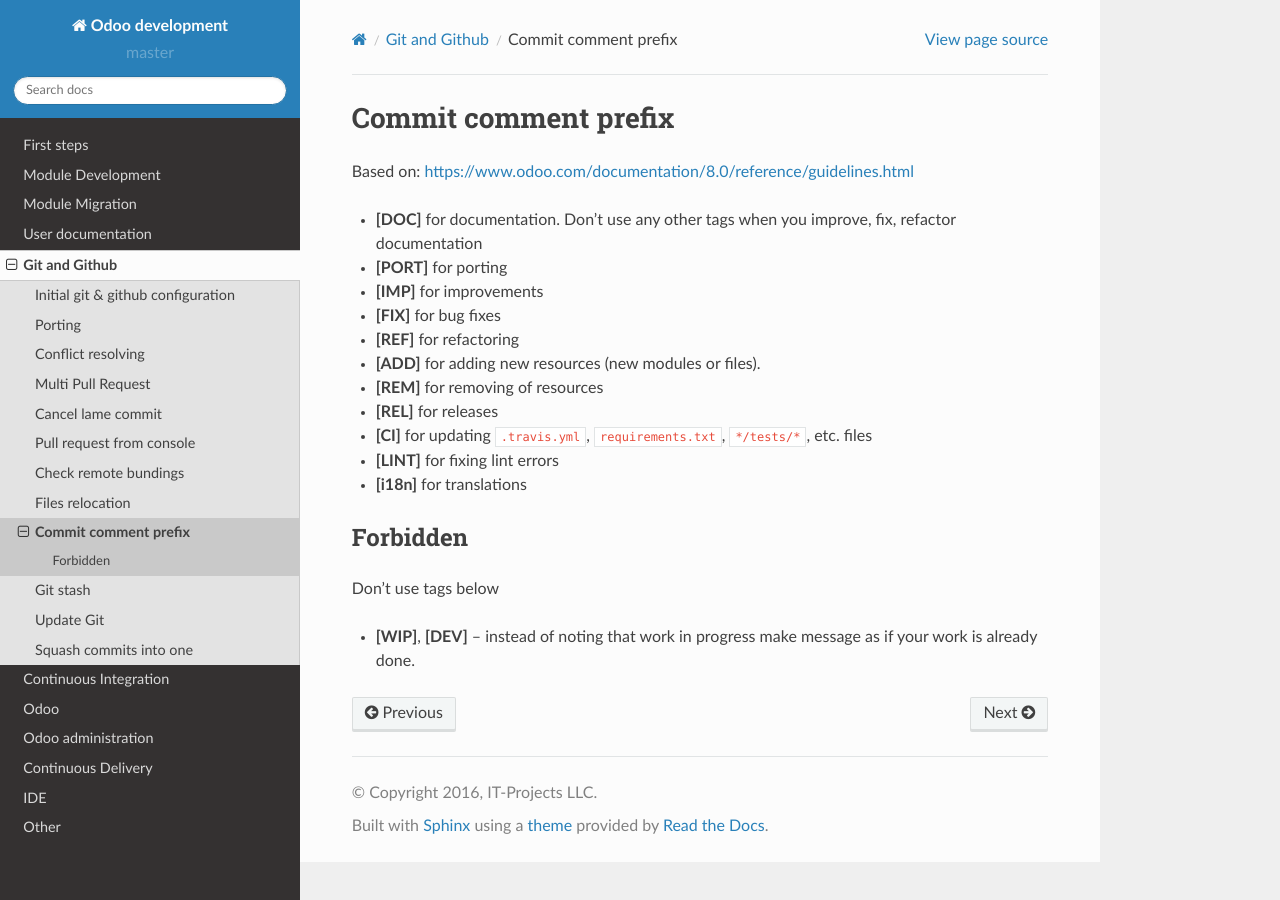
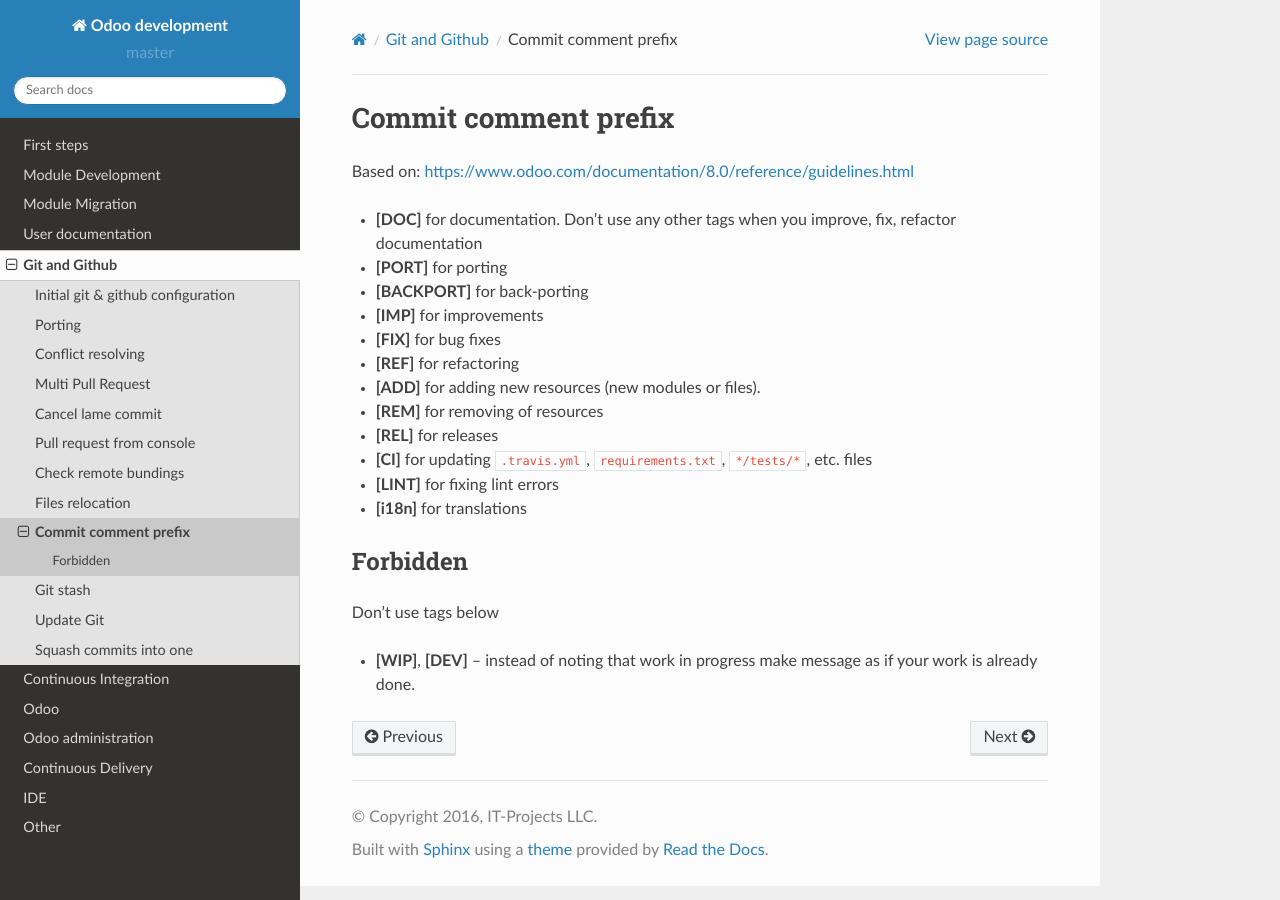
Before and after one commit to itpp-labs/odoo-development, a Sphinx documentation site: the page built from docs/git/commits.rst, in a window 1280 px wide. Built offline with Sphinx 7.4.7 and the Read the Docs theme 2.0.0, drawn with Linux system fonts in a browser that asks for light colours; pages that are not in the unit, such as notebooks, are missing from menus.

Commit message:
add [BACKPORT] tag

```diff
--- a/docs/git/commits.rst
+++ b/docs/git/commits.rst
@@ -4,6 +4,7 @@
 
 * **[DOC]**  for documentation. Don't use any other tags when you improve, fix, refactor documentation
 * **[PORT]** for porting
+* **[BACKPORT]** for back-porting
 * **[IMP]** for improvements
 * **[FIX]** for bug fixes
 * **[REF]** for refactoring
```
